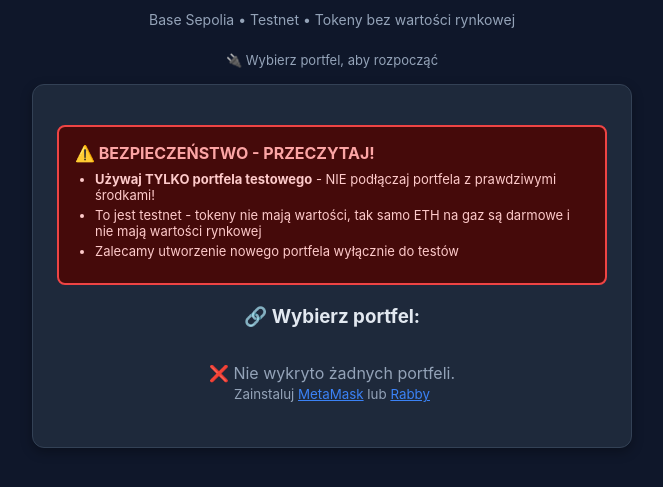
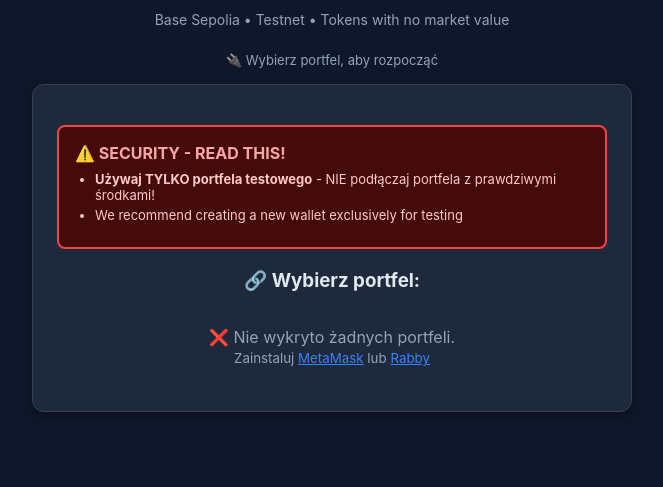
Before and after one commit to Noema-Core/NoemaCore, a plain HTML site: page frontend/sandbox-dashboard.html in a window 1280 px wide. Shown: the part 123-610 px from the top of the page, without its empty margins (308-971 px from the left). Drawn offline with Linux system fonts and the light colour scheme.

Commit message:
fix: translate dashboard to English

```diff
--- a/frontend/sandbox-dashboard.html
+++ b/frontend/sandbox-dashboard.html
@@ -53,18 +53,17 @@
 </head>
 <body>
   <h1>🤖 Noema AI Demo</h1>
-  <p class="subtitle">Base Sepolia • Testnet • Tokeny bez wartości rynkowej</p>
+  <p class="subtitle">Base Sepolia • Testnet • Tokens with no market value</p>
 
   <div class="network" id="networkStatus">🔌 Wybierz portfel, aby rozpocząć</div>
 
   <div class="card">
     <!-- Ostrzeżenie bezpieczeństwa -->
     <div class="security-warning">
-      <h3>⚠️ BEZPIECZEŃSTWO - PRZECZYTAJ!</h3>
+      <h3>⚠️ SECURITY - READ THIS!</h3>
       <ul>
         <li><strong>Używaj TYLKO portfela testowego</strong> - NIE podłączaj portfela z prawdziwymi środkami!</li>
-        <li>To jest testnet - tokeny nie mają wartości, tak samo ETH na gaz są darmowe i nie mają wartości rynkowej</li>
-        <li>Zalecamy utworzenie nowego portfela wyłącznie do testów</li>
+        <li>We recommend creating a new wallet exclusively for testing</li>
       </ul>
     </div>
 
```
